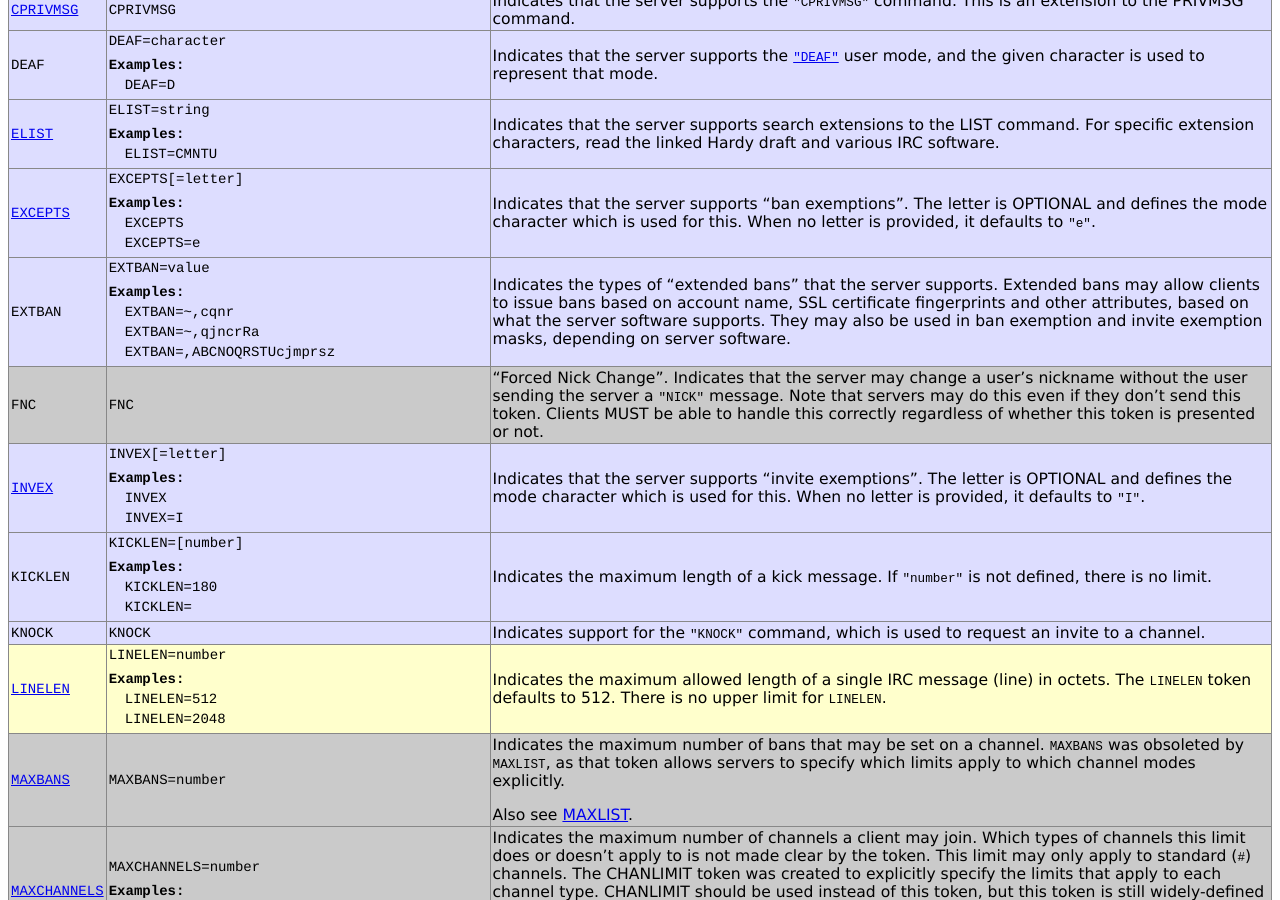
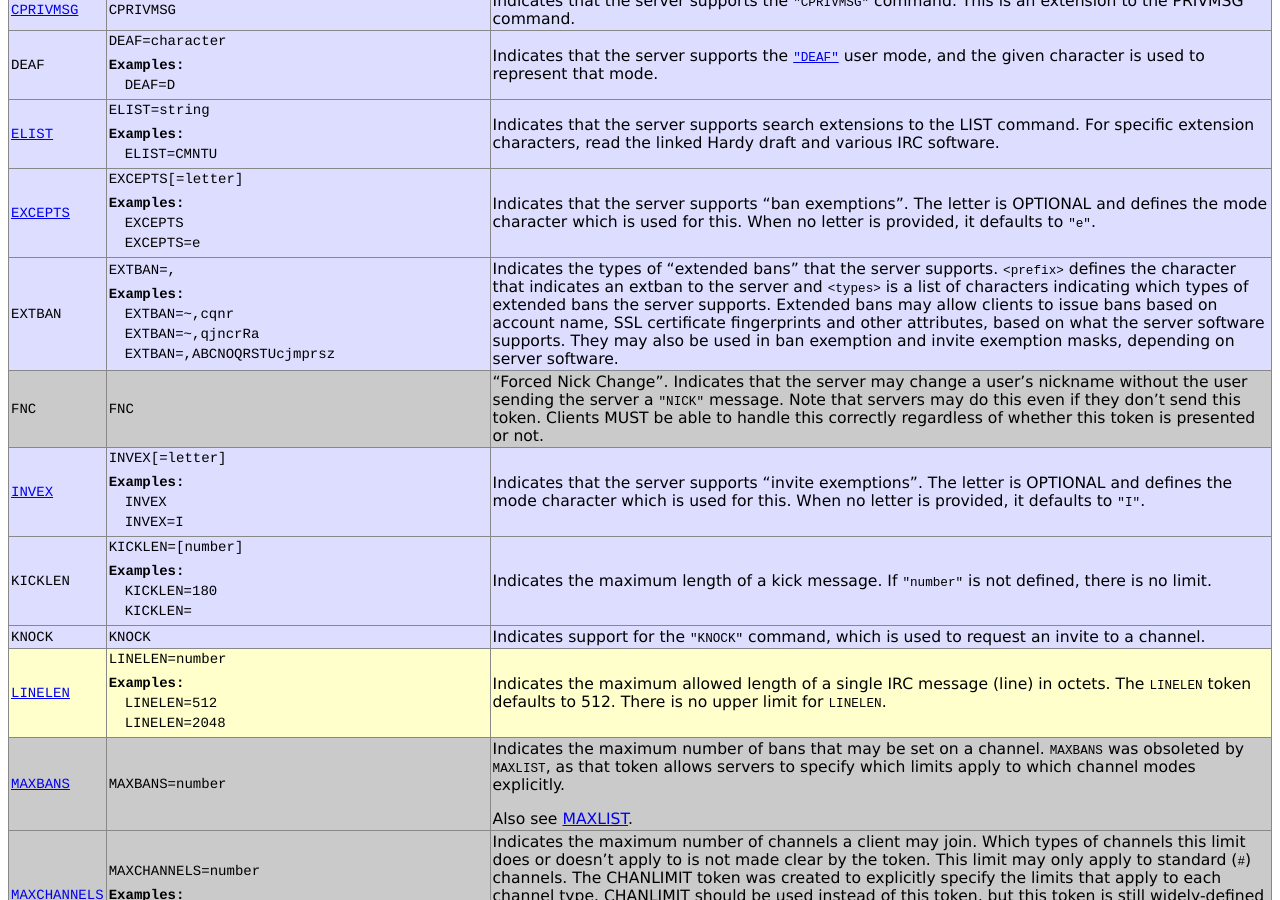
Before and after one commit to ircdocs/irc-defs, a Jekyll site: the page built from defs/isupport.html, in a window 1280 px wide and 900 px high, scrolled down 807 px. Built offline with Jekyll 4.4.1, drawn with Linux system fonts in a browser that asks for light colours.

Commit message:
isupport: Add more data to EXTBAN

```diff
--- a/_data/isupport.yaml
+++ b/_data/isupport.yaml
@@ -204,10 +204,14 @@ values:
 
     -
         name: EXTBAN
-        format: "EXTBAN=value"
+        format: "EXTBAN=<prefix>,<types>"
         information:
         comment: >
             Indicates the types of "extended bans" that the server supports.
+            `<prefix>` defines the character that indicates an extban to the
+            server and `<types>` is a list of characters indicating which
+            types of extended bans the server supports.
+
             Extended bans may allow clients to issue bans based on account
             name, SSL certificate fingerprints and other attributes, based on
             what the server software supports. They may also be used in ban
```
